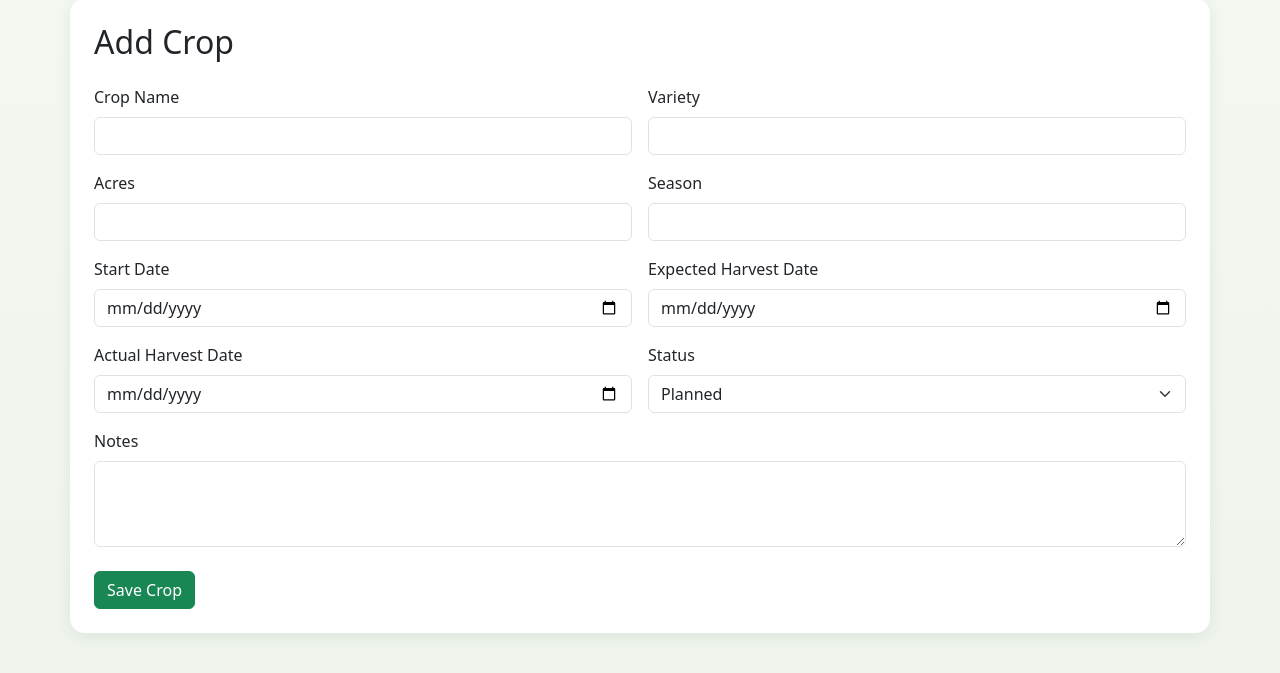
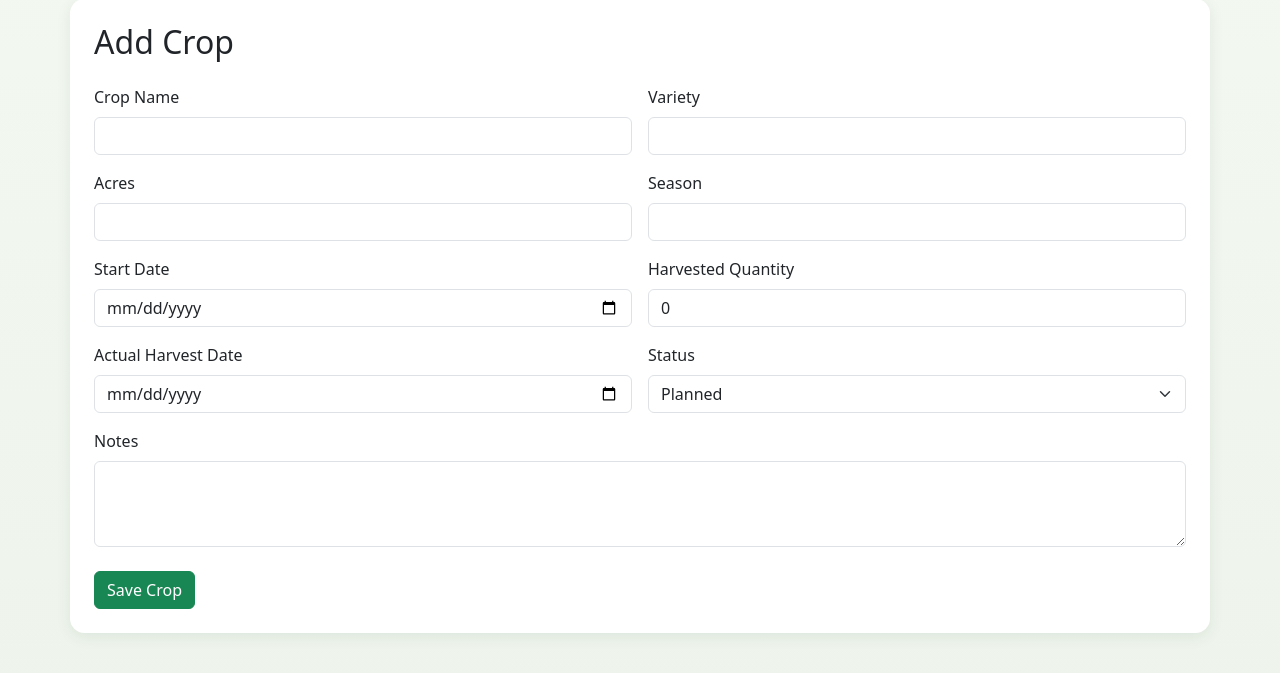
Before and after one commit to raghunathchanda/AgriSense, a Django app: page /farm/crops/add/ in a window 1280 px wide. Shown: the part 109-782 px from the top of the page. Run offline with Django 5.2, Linux system fonts and the light colour scheme; the visitor is signed in with stand-in values (Sample User, id 1).

Commit message:
new modifications

```diff
--- a/AgriSense/settings.py
+++ b/AgriSense/settings.py
@@ -148,5 +148,5 @@ DEFAULT_AUTO_FIELD = 'django.db.models.BigAutoField'
 
 # Update this line:
 LOGIN_REDIRECT_URL = 'farm:dashboard'
-LOGOUT_REDIRECT_URL = 'accounts:login'
-LOGIN_URL = 'accounts:login'
+LOGOUT_REDIRECT_URL = 'login'
+LOGIN_URL = 'login'
--- a/AgriSense/urls.py
+++ b/AgriSense/urls.py
@@ -22,7 +22,7 @@ from django.shortcuts import redirect
 
 urlpatterns = [
     # Redirect root URL (http://127.0.0.1:8000/) directly to login
-    path('', lambda request: redirect('accounts:login')),
+    path('', lambda request: redirect('login')),
 
     path('admin/', admin.site.urls),
     path('accounts/', include('accounts.urls')),
--- a/accounts/urls.py
+++ b/accounts/urls.py
@@ -2,8 +2,6 @@ from django.urls import path
 from django.contrib.auth.views import LoginView, LogoutView
 from django.views.decorators.cache import never_cache
 from . import views
-
-app_name = 'accounts'
 
 urlpatterns = [
     path('register/', views.register_view, name='register'),
--- a/accounts/views.py
+++ b/accounts/views.py
@@ -66,6 +66,6 @@ def profile_view(request):
 
         profile.save()
         messages.success(request, 'Profile updated successfully.')
-        return redirect('accounts:profile')
+        return redirect('profile')
 
     return render(request, 'accounts/profile.html', {'profile': profile})
--- a/farm/urls.py
+++ b/farm/urls.py
@@ -11,6 +11,5 @@ urlpatterns = [
     path('crops/<int:pk>/edit/', views.crop_update_view, name='crop_update'),
     path('crops/<int:pk>/delete/', views.crop_delete_view, name='crop_delete'),
     path('crops/<int:crop_pk>/expenses/add/', views.expense_create_view, name='expense_create'),
-    path('crops/<int:crop_pk>/harvests/add/', views.harvest_create_view, name='harvest_create'),
     path('crops/<int:crop_pk>/sales/add/', views.sale_create_view, name='sale_create'),
 ]
--- a/farm/views.py
+++ b/farm/views.py
@@ -1,11 +1,12 @@
 from decimal import Decimal
 
 from django.shortcuts import render, redirect, get_object_or_404
+from django.contrib import messages
 from django.contrib.auth.decorators import login_required
 from django.db.models import Sum
 from django.views.decorators.cache import never_cache
 
-from farm.models import Crop, CropSale, CropExpense, Harvest
+from farm.models import Crop, CropSale, CropExpense
 
 
 @login_required
@@ -40,6 +41,7 @@ def crop_list_view(request):
 @never_cache
 def crop_create_view(request):
     if request.method == 'POST':
+        harvested_quantity = request.POST.get('harvested_quantity')
         Crop.objects.create(
             farmer=request.user,
             name=request.POST.get('name'),
@@ -47,7 +49,7 @@ def crop_create_view(request):
             acres=request.POST.get('acres'),
             season=request.POST.get('season'),
             start_date=request.POST.get('start_date'),
-            expected_harvest_date=request.POST.get('expected_harvest_date') or None,
+            harvested_quantity=Decimal(str(harvested_quantity)) if harvested_quantity else 0,
             actual_harvest_date=request.POST.get('actual_harvest_date') or None,
             status=request.POST.get('status', 'Planned'),
             notes=request.POST.get('notes', '')
@@ -60,7 +62,6 @@ def crop_create_view(request):
 def crop_detail_view(request, pk):
     crop = get_object_or_404(Crop, pk=pk, farmer=request.user)
     expenses = crop.expenses.all()
-    harvests = crop.harvests.all()
     sales = crop.sales.all()
 
     total_expense = expenses.aggregate(Sum('amount'))['amount__sum'] or 0
@@ -70,7 +71,6 @@ def crop_detail_view(request, pk):
     context = {
         'crop': crop,
         'expenses': expenses,
-        'harvests': harvests,
         'sales': sales,
         'total_expense': total_expense,
         'total_revenue': total_revenue,
@@ -88,7 +88,8 @@ def crop_update_view(request, pk):
         crop.acres = request.POST.get('acres')
         crop.season = request.POST.get('season')
         crop.start_date = request.POST.get('start_date')
-        crop.expected_harvest_date = request.POST.get('expected_harvest_date') or None
+        harvested_quantity = request.POST.get('harvested_quantity')
+        crop.harvested_quantity = Decimal(str(harvested_quantity)) if harvested_quantity else 0
         crop.actual_harvest_date = request.POST.get('actual_harvest_date') or None
         crop.status = request.POST.get('status')
         crop.notes = request.POST.get('notes', '')
@@ -124,47 +125,29 @@ def expense_create_view(request, crop_pk):
 
 @login_required
 @never_cache
-def harvest_create_view(request, crop_pk):
+def sale_create_view(request, crop_pk):
     crop = get_object_or_404(Crop, pk=crop_pk, farmer=request.user)
 
     if request.method == 'POST':
-        Harvest.objects.create(
+        quantity_sold = request.POST.get('quantity_sold')
+        unit_price = request.POST.get('unit_price')
+
+        quantity_sold_decimal = Decimal(str(quantity_sold)) if quantity_sold else Decimal('0')
+        already_sold = crop.sales.aggregate(total=Sum('quantity_sold'))['total'] or Decimal('0')
+        if already_sold + quantity_sold_decimal > crop.harvested_quantity:
+            remaining = crop.harvested_quantity - already_sold
+            messages.error(request, f"Cannot sell {quantity_sold_decimal} units. Only {remaining} units remain to sell from the harvested quantity ({crop.harvested_quantity} total).")
+            return render(request, 'farm/sale_form.html', {'crop': crop, 'remaining_quantity': remaining})
+
+        unit_price_decimal = Decimal(str(unit_price)) if unit_price else Decimal('0')
+
+        CropSale.objects.create(
             crop=crop,
-            harvest_date=request.POST.get('harvest_date'),
-            quantity=request.POST.get('quantity'),
-            unit=request.POST.get('unit', 'kg'),
-            notes=request.POST.get('notes', ''),
+            sale_date=request.POST.get('sale_date'),
+            quantity_sold=quantity_sold_decimal,
+            unit_price=unit_price_decimal,
         )
         return redirect('farm:crop_detail', pk=crop.pk)
 
-    return render(request, 'farm/harvest_form.html', {'crop': crop})
-
-
-@login_required
-@never_cache
-def sale_create_view(request, crop_pk):
-    crop = get_object_or_404(Crop, pk=crop_pk, farmer=request.user)
-    harvests = crop.harvests.all()
-
-    if request.method == 'POST':
-        harvest_id = request.POST.get('harvest')
-        harvest = None
-        if harvest_id:
-            harvest = get_object_or_404(Harvest, pk=harvest_id, crop=crop)
-
-        quantity_sold = request.POST.get('quantity_sold')
-        unit_price = request.POST.get('unit_price')
-        selling_cost = request.POST.get('selling_cost', 0)
-
-        CropSale.objects.create(
-            crop=crop,
-            harvest=harvest,
-            sale_date=request.POST.get('sale_date'),
-            quantity_sold=Decimal(str(quantity_sold)) if quantity_sold else 0,
-            unit_price=Decimal(str(unit_price)) if unit_price else 0,
-            buyer=request.POST.get('buyer', ''),
-            selling_cost=Decimal(str(selling_cost)) if selling_cost else 0,
-        )
-        return redirect('farm:crop_detail', pk=crop.pk)
-
-    return render(request, 'farm/sale_form.html', {'crop': crop, 'harvests': harvests})
+    remaining_quantity = crop.harvested_quantity - (crop.sales.aggregate(total=Sum('quantity_sold'))['total'] or Decimal('0'))
+    return render(request, 'farm/sale_form.html', {'crop': crop, 'remaining_quantity': remaining_quantity})
--- a/templates/base.html
+++ b/templates/base.html
@@ -54,10 +54,10 @@
                     {% if user.is_authenticated %}
                         <li class="nav-item"><a class="nav-link" href="{% url 'farm:dashboard' %}">{% trans "Dashboard" %}</a></li>
                         <li class="nav-item"><a class="nav-link" href="{% url 'farm:crop_list' %}">{% trans "My Crops" %}</a></li>
-                        <li class="nav-item"><a class="nav-link" href="{% url 'accounts:profile' %}">{% trans "Profile" %}</a></li>
+                        <li class="nav-item"><a class="nav-link" href="{% url 'profile' %}">{% trans "Profile" %}</a></li>
                     {% else %}
-                        <li class="nav-item"><a class="nav-link" href="{% url 'accounts:login' %}">{% trans "Login" %}</a></li>
-                        <li class="nav-item"><a class="nav-link" href="{% url 'accounts:register' %}">{% trans "Register" %}</a></li>
+                        <li class="nav-item"><a class="nav-link" href="{% url 'login' %}">{% trans "Login" %}</a></li>
+                        <li class="nav-item"><a class="nav-link" href="{% url 'register' %}">{% trans "Register" %}</a></li>
                     {% endif %}
                 </ul>
 
@@ -75,7 +75,7 @@
                     </form>
 
                     {% if user.is_authenticated %}
-                        <form action="{% url 'accounts:logout' %}" method="post" class="d-flex">
+                        <form action="{% url 'logout' %}" method="post" class="d-flex">
                             {% csrf_token %}
                             <button type="submit" class="btn btn-outline-light btn-sm">{% trans "Logout" %}</button>
                         </form>
--- a/templates/farm/crop_form.html
+++ b/templates/farm/crop_form.html
@@ -27,8 +27,8 @@
                 <input type="date" name="start_date" class="form-control" value="{{ crop.start_date|date:'Y-m-d'|default:'' }}" required>
             </div>
             <div class="col-md-6">
-                <label class="form-label">{% trans "Expected Harvest Date" %}</label>
-                <input type="date" name="expected_harvest_date" class="form-control" value="{{ crop.expected_harvest_date|date:'Y-m-d'|default:'' }}">
+                <label class="form-label">{% trans "Harvested Quantity" %}</label>
+                <input type="number" step="0.01" name="harvested_quantity" class="form-control" value="{{ crop.harvested_quantity|default:'0' }}">
             </div>
             <div class="col-md-6">
                 <label class="form-label">{% trans "Actual Harvest Date" %}</label>
```
Also changed, not shown: farm/models.py (+2 -17 lines), templates/farm/crop_confirm_delete.html (added, +19 -0 lines), templates/farm/crop_detail.html (+1 -32 lines), templates/farm/harvest_form.html (deleted, +0 -37 lines), templates/farm/sale_form.html (+9 -18 lines), farm/migrations/0002_remove_crop_expected_harvest_date.py (added), farm/migrations/0003_remove_cropsale_harvest_delete_harvest.py (added), farm/migrations/0004_crop_harvested_quantity.py (added), farm/migrations/0005_remove_cropsale_selling_cost.py (added), farm/migrations/0006_remove_cropsale_buyer.py (added).
